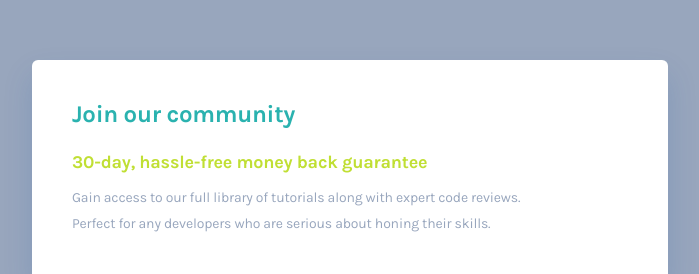
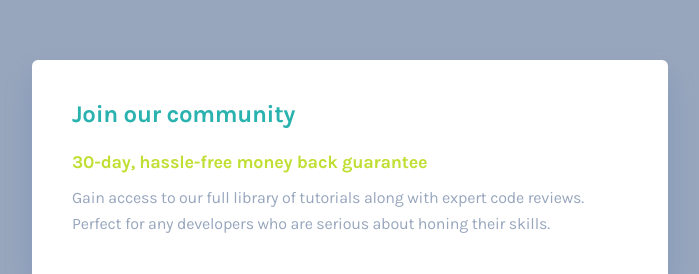
Before and after one commit to Huayao-Zheng/single-pricec-grid-component, a website: page index.html in a window 1280 px wide. Shown: the part 102-376 px from the top of the page, without its empty margins (290-989 px from the left). Drawn offline with Linux system fonts and the light colour scheme.

Commit message:
small change

```diff
--- a/index.html
+++ b/index.html
@@ -14,10 +14,10 @@
     <!-- Grid Container -->
     <main class="font-karla text-white sm:max-w-[636px] sm:grid sm:grid-cols-2">
       <!-- Join our community -->
-      <div class="bg-white shadow-join-community rounded-t-md px-6 py-7 sm:col-span-2 sm:p-10 sm:pr-28">
+      <div class="bg-white shadow-join-community rounded-t-md px-6 py-7 sm:col-span-2 sm:p-10">
         <h2 class="font-bold text-xl-1 sm:text-xl-2 text-Cyan mb-6">Join our community</h2>
         <p class="font-bold text-sm-3 sm:text-lg text-Bright-Yellow mb-4 sm:mb-3">30-day, hassle-free money back guarantee</p>
-        <p class="text-sm-2 sm:text-2 text-Grayish-Blue">
+        <p class="text-sm-2 sm:text-md-2 text-Grayish-Blue">
           Gain access to our full library of tutorials along with expert code reviews. Perfect for any developers who are serious about honing their skills.
         </p>
       </div>
```
Also changed, not shown: output.css.
